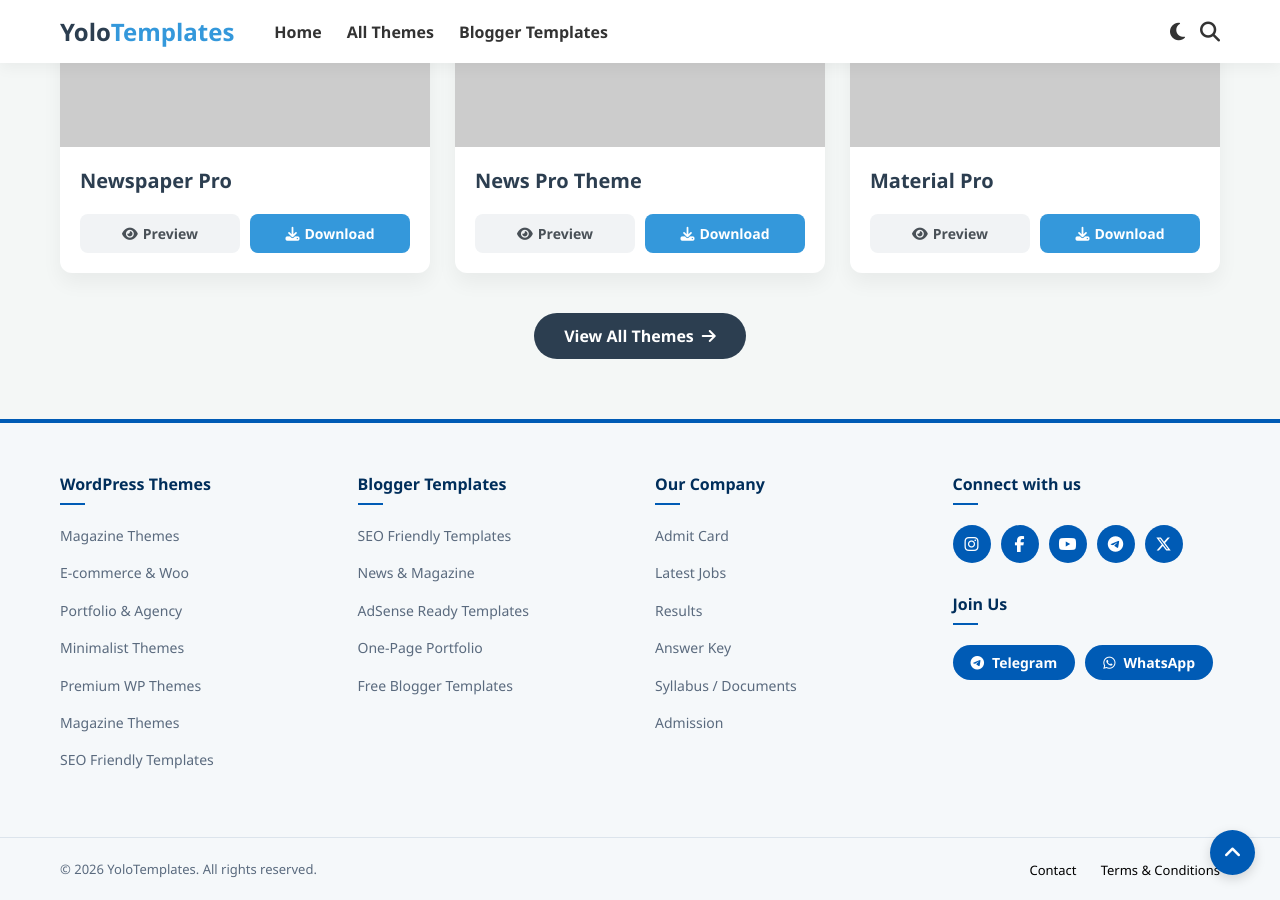
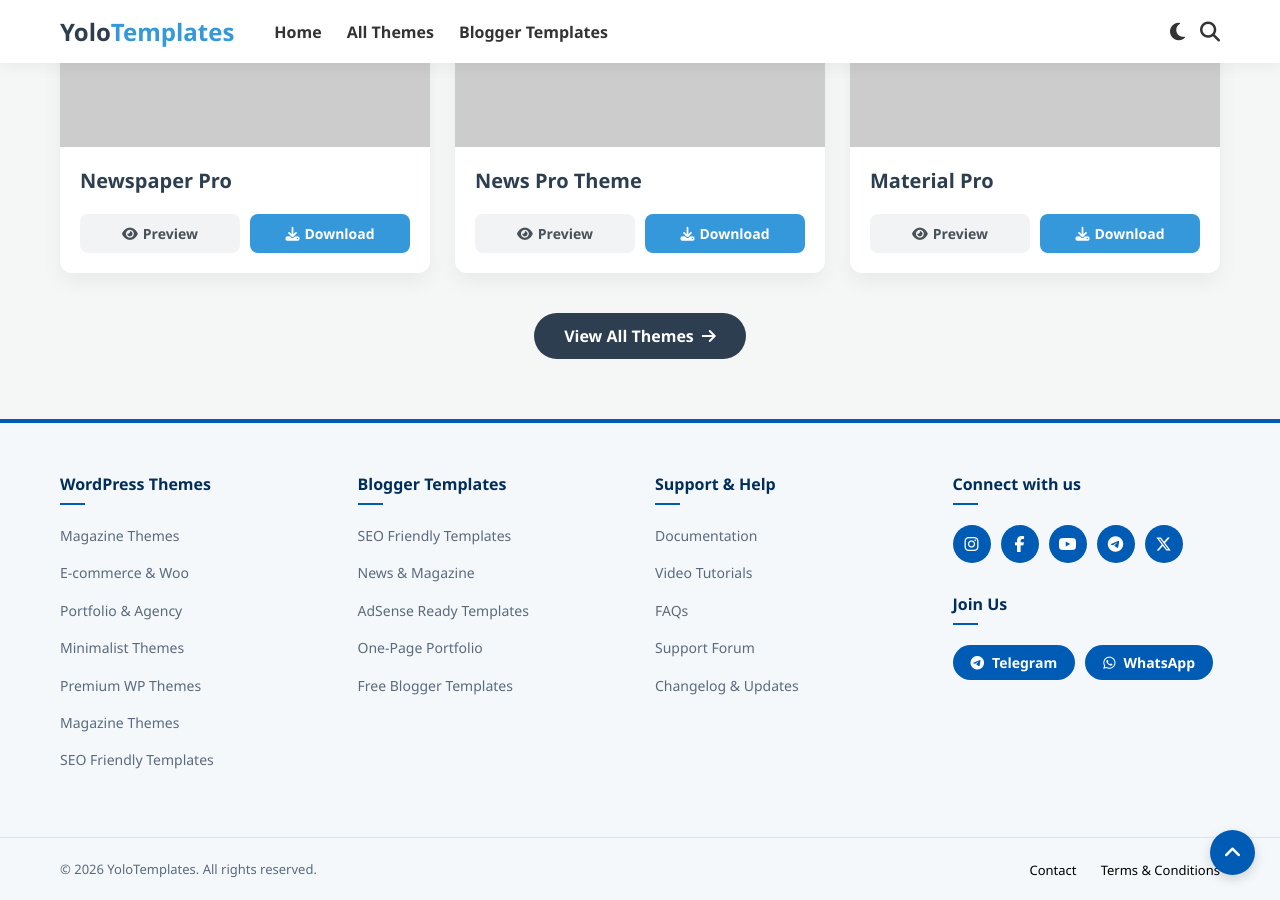
Before and after one commit to yolotemplates/yolotemplates.github.io, a Jekyll site: the page built from index.html, in a window 1280 px wide and 900 px high, scrolled down 575 px. Built offline with Jekyll 4.4.1, drawn with Linux system fonts in a browser that asks for light colours.

Commit message:
Update default.html

```diff
--- a/_layouts/default.html
+++ b/_layouts/default.html
@@ -83,17 +83,16 @@
 </div>
 
             <!-- Column 3 -->
-            <div class="footer-col">
-                <h4>Our Company</h4>
-                <ul>
-                    <li><a href="#">Admit Card</a></li>
-                    <li><a href="#">Latest Jobs</a></li>
-                    <li><a href="#">Results</a></li>
-                    <li><a href="#">Answer Key</a></li>
-                    <li><a href="#">Syllabus / Documents</a></li>
-                    <li><a href="#">Admission</a></li>
-                </ul>
-            </div>
+<div class="footer-col">
+    <h4>Support & Help</h4>
+    <ul>
+        <li><a href="#">Documentation</a></li>
+        <li><a href="#">Video Tutorials</a></li>
+        <li><a href="#">FAQs</a></li>
+        <li><a href="#">Support Forum</a></li>
+        <li><a href="#">Changelog & Updates</a></li>
+    </ul>
+</div>
 
             <!-- Column 4 -->
             <div class="footer-col">
```
